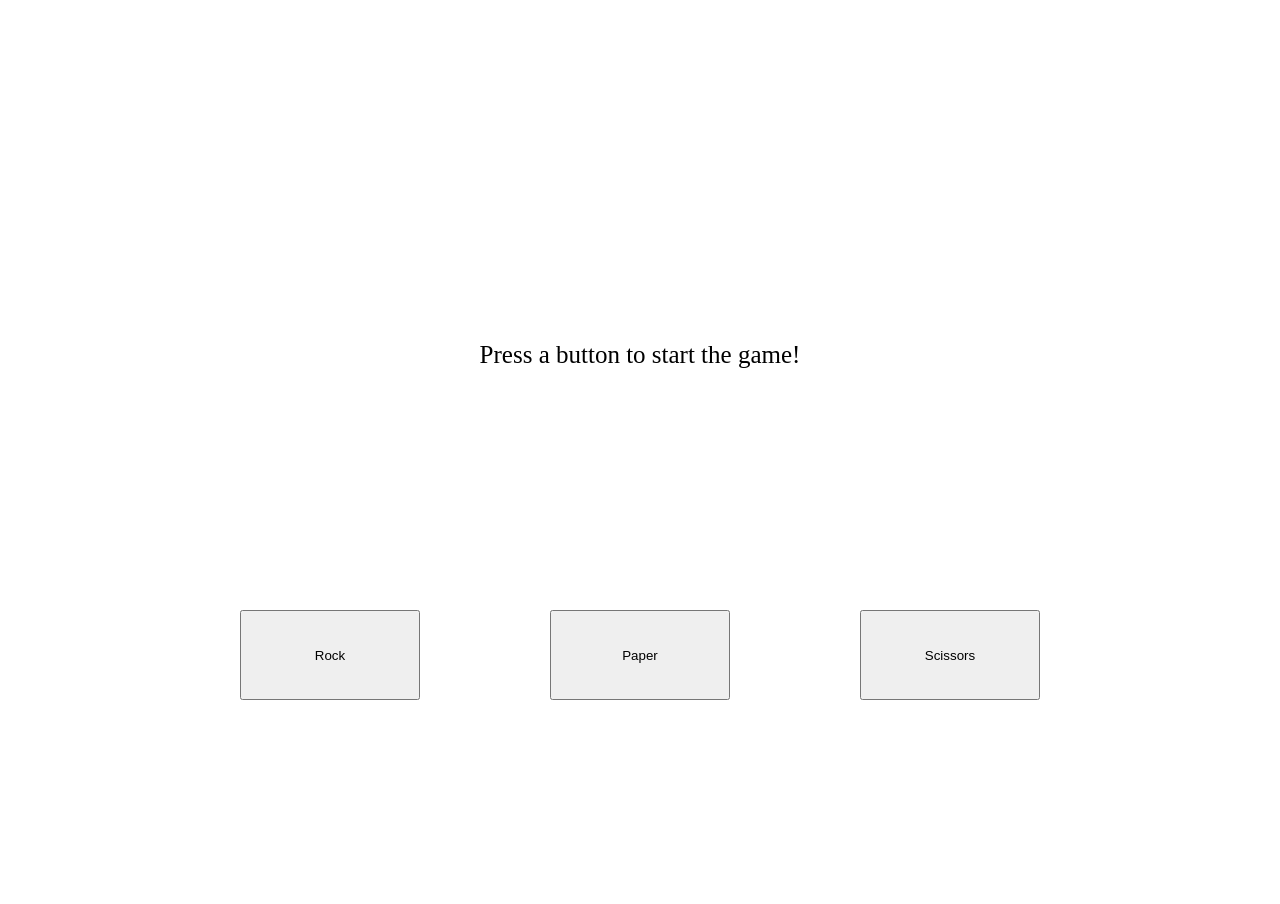
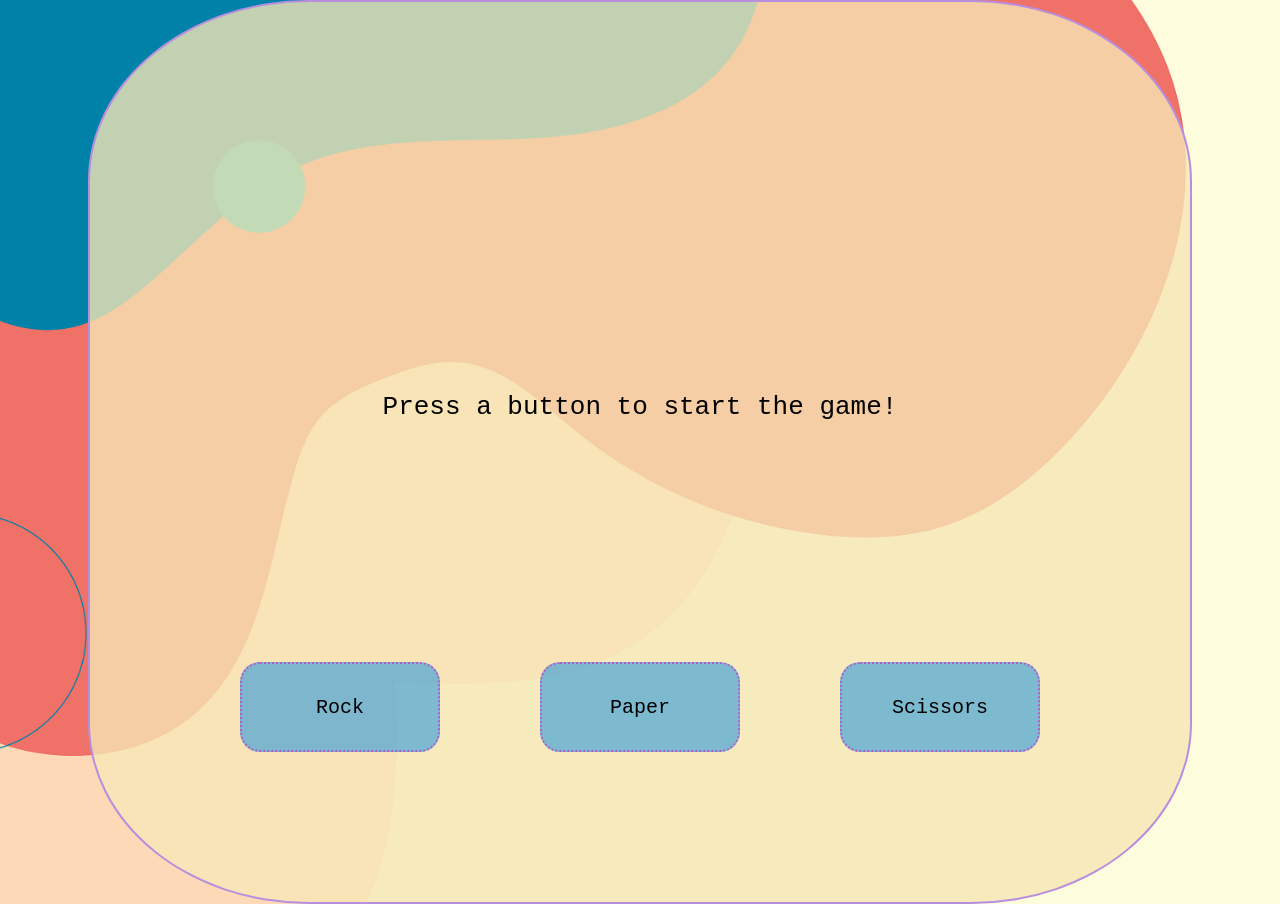
Before and after one commit to alnm9/rock-paper-scissors, a plain HTML site: page index.html in a window 1280 px wide. Before the commit the page ends 800 px from the top, so only its background shows below. Drawn offline with Linux system fonts and the light colour scheme.

Commit message:
Update body and element appearance

```diff
--- a/style.css
+++ b/style.css
@@ -4,26 +4,33 @@ body {
     display: flex;
     justify-content: center;
     align-items: center;
+    font-family: monospace;
+    background-image: url("body-image.png");
+    background-size: cover;
 }
 
 #things {
     display: flex;
+    background-color: rgba(247, 231, 182, 0.788);
+    border: 2px rgb(184, 142, 223) solid;
+    border-radius: 20%;
+    padding: 150px;
     flex-direction: column;
     justify-content: space-between;
-    /* gap: 200px; */
     width: 800px;
     height: 600px;
 }
 
 #containers {
     display: flex;
-    gap: 300px;
+    gap: 400px;
+    font-size: 14px;
     justify-content: center;
 }
 
 #messages {
     text-align: center;
-    font-size: 25px;
+    font-size: 26px;
 }
 
 #buttons {
@@ -33,6 +40,16 @@ body {
 }
 
 button {
-    width: 180px;
+    width: 200px;
     height: 90px;
+    border-radius: 20px;
+    border: 2px rgb(172, 93, 201) dotted;
+    font-size: 20px;
+    font-family: monospace;
+    background-color: rgba(0, 137, 228, 0.493);
 }
+
+button:hover {
+    background-color: rgba(0, 137, 228, 0.726);
+    cursor: pointer;
+}
```
